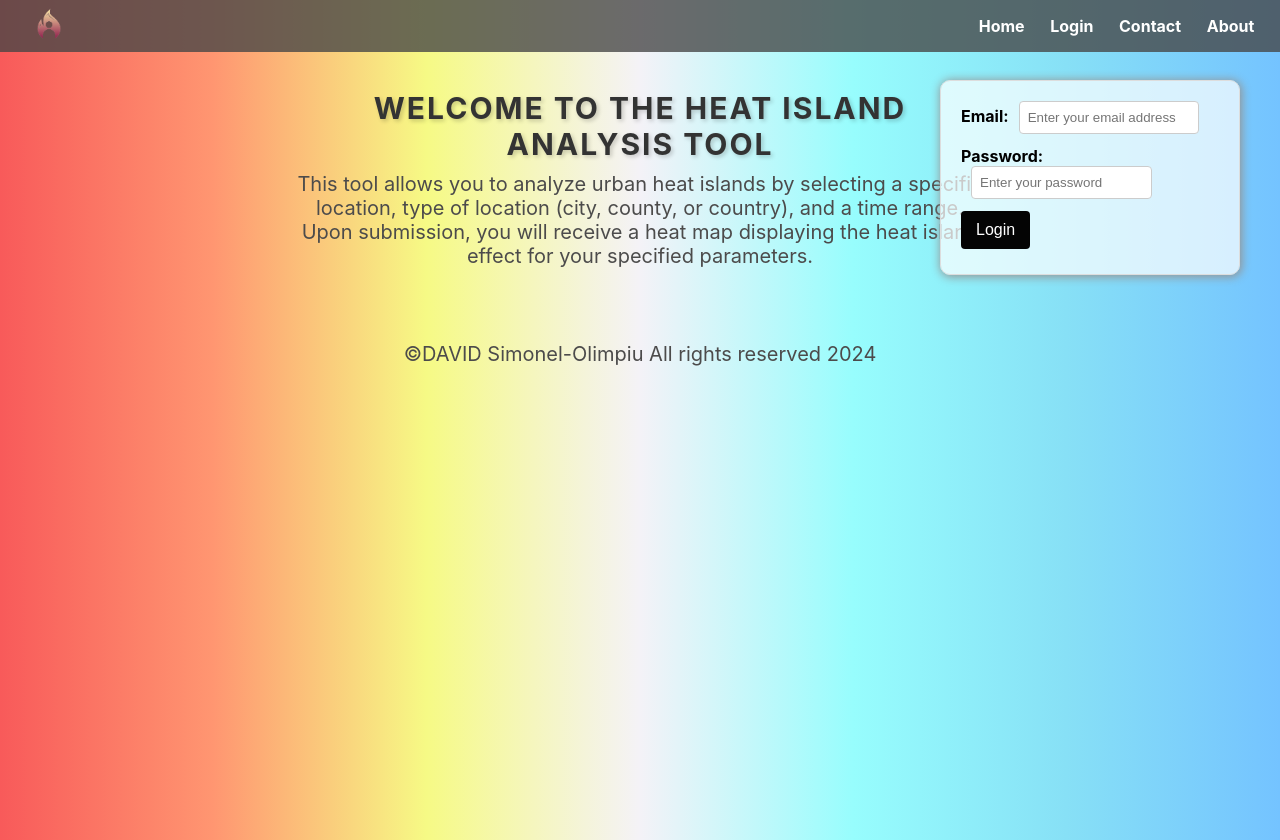
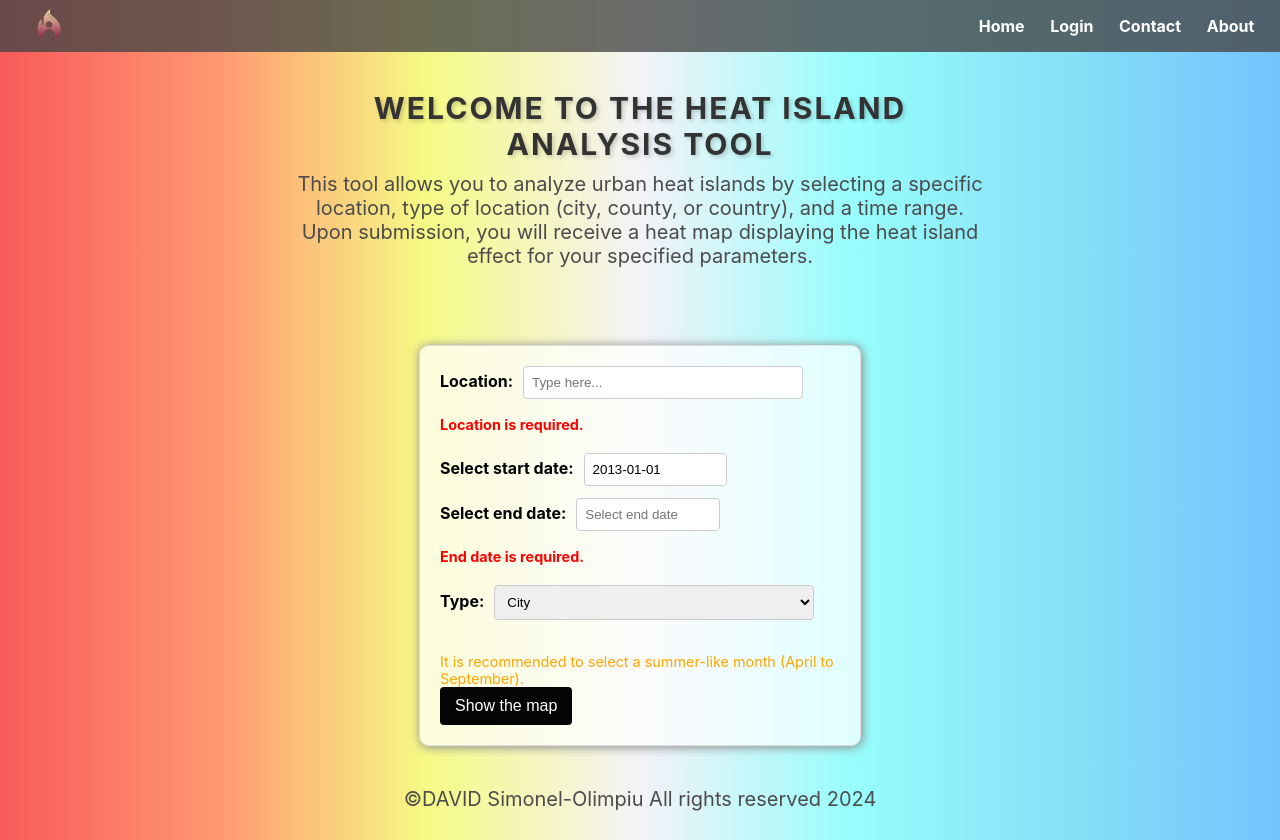
Before and after one commit to SimonelDavid/HeatIslands, a React (Create React App) app in the folder frontend/: page / in a window 1280 px wide. Built offline with nearby package versions, Linux system fonts and the light colour scheme.

Commit message:
fixing frontend redirect

```diff
--- a/frontend/src/pages/App.js
+++ b/frontend/src/pages/App.js
@@ -1,5 +1,4 @@
 import React, { useState, useEffect, useContext } from 'react';
-import { AuthContext } from '../pages/AuthContext';
 import Navbar from '../pages/Navbar';
 import Login from '../pages/Login';
 import AboutUs from '../pages/AboutUs';
@@ -11,6 +10,7 @@ import '../styles/form.css';
 import '../styles/navbar.css';
 import { addMonths } from 'date-fns';
 import { TailSpin } from 'react-loader-spinner';
+import { AuthContext } from '../pages/AuthContext';
 
 const fetchWithTimeout = (url, options, timeout = 180000) => {
   return new Promise((resolve, reject) => {
@@ -37,12 +37,11 @@ const fetchWithTimeout = (url, options, timeout = 180000) => {
 function App() {
   const minDate = new Date(2013, 0, 1);
 
-  const { isLoggedIn } = useContext(AuthContext);
   const [formData, setFormData] = useState({
     cityName: '',
     startDate: minDate,
     endDate: null,
-    type: 'city',
+    type: 'city'
   });
 
   const [mapUrl, setMapUrl] = useState('');
@@ -177,12 +176,6 @@ function App() {
           <Login />
         </div>
       )}
-      {!isLoggedIn && (
-        <div className="login-container">
-          <Login />
-        </div>
-      )}
-      {isLoggedIn && (
       <form onSubmit={handleSubmit}>
         <label data-guideline="Enter the name of the city, county or country you want to analyze.">
           Location:
@@ -245,7 +238,6 @@ function App() {
           )}
         </div>
       </form>
-      )}
       {mapUrl && (
         <div>
           <iframe title="Map" src={mapUrl} width="800px" height="600px" frameBorder="0"></iframe>
--- a/frontend/src/pages/WelcomePage.js
+++ b/frontend/src/pages/WelcomePage.js
@@ -5,7 +5,6 @@ import DatePicker from 'react-datepicker';
 import 'react-datepicker/dist/react-datepicker.css';
 import { addMonths } from 'date-fns';
 import Navbar from '../pages/Navbar';
-import Login from '../pages/Login';
 import AboutUs from '../pages/AboutUs';
 import ContactUs from '../pages/ContactUs';
 import { AuthContext } from '../pages/AuthContext';
@@ -48,7 +47,6 @@ function WelcomePage() {
   const [mapUrl, setMapUrl] = useState('');
   const [pdfUrl, setPDFUrl] = useState('');
   const [responseText, setResponseText] = useState('');
-  const [showLogin, setShowLogin] = useState(false);
   const [showAboutUsModal, setShowAboutUsModal] = useState(false);
   const [showContactUsModal, setShowContactUsModal] = useState(false);
   const [loading, setLoading] = useState(false);
@@ -182,10 +180,6 @@ function WelcomePage() {
     setShowContactUsModal(!showContactUsModal);
   };
 
-  const toggleLogin = () => {
-    setShowLogin(!showLogin);
-  };
-
   const goToHome = () => {
     window.location.href = '/';
   };
@@ -193,7 +187,6 @@ function WelcomePage() {
   return (
     <div className="container">
       <Navbar
-        setShowLogin={toggleLogin}
         goToHome={goToHome}
         toggleAboutUsModal={toggleAboutUsModal}
         toggleContactUsModal={toggleContactUsModal}
@@ -205,11 +198,6 @@ function WelcomePage() {
           <button onClick={logout}>Logout</button> {/* Logout Button */}
         </header>
       </div>
-      {showLogin && (
-        <div className="login-container">
-          <Login />
-        </div>
-      )}
       <form onSubmit={handleSubmit}>
         <label data-guideline="Enter the name of the city, county or country you want to analyze.">
           Location:
```
Lines whose indentation alone changed are shown as unchanged.
